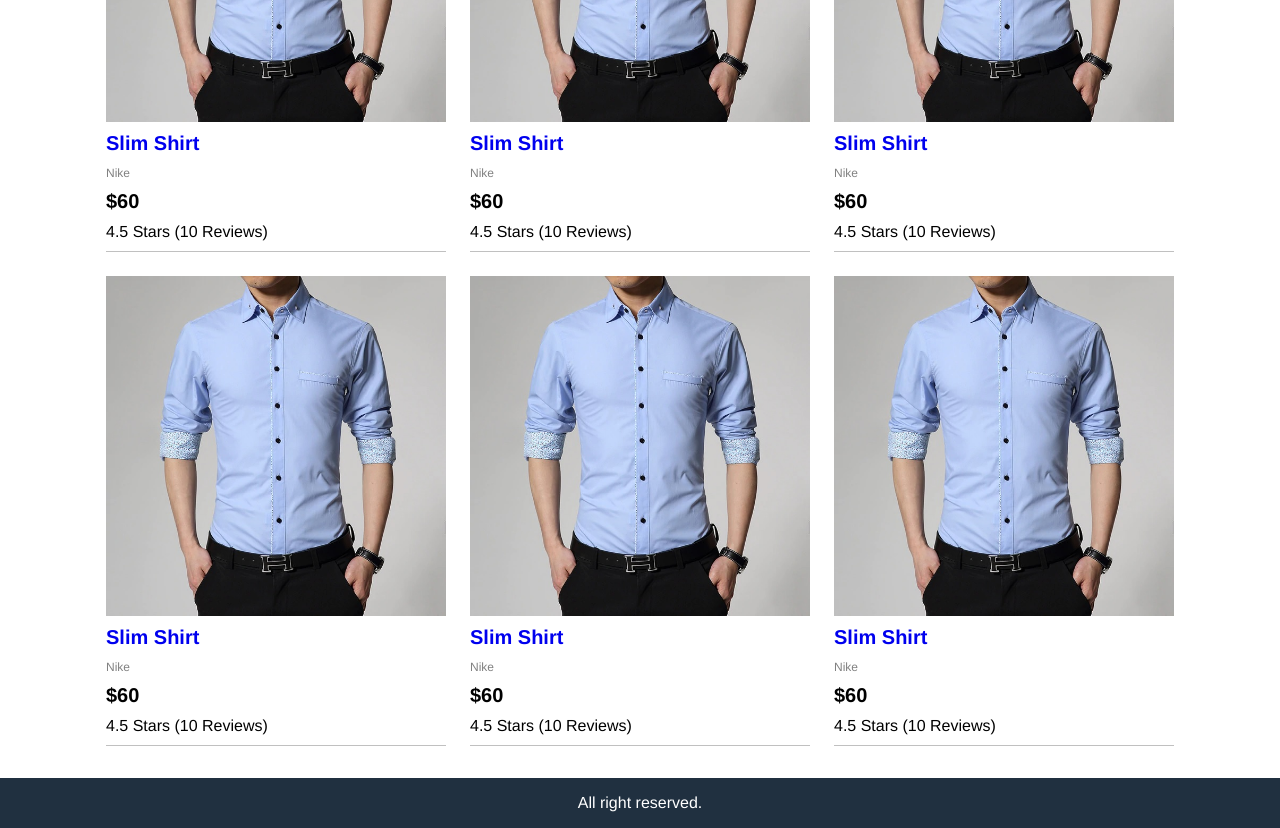
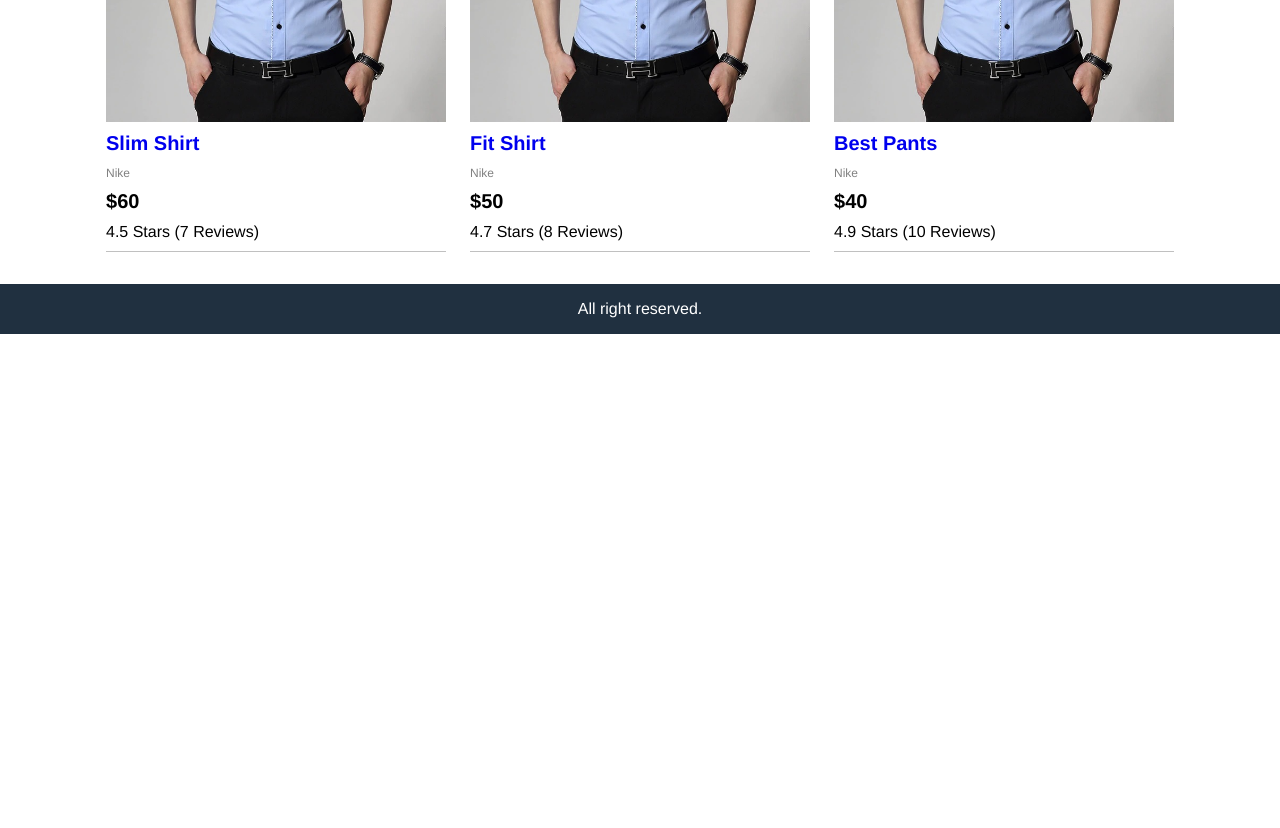
Before and after one commit to devmaciel/react_node-ecommerce, a React (Create React App) app in the folder frontend/: page / in a window 1280 px wide. Shown: the part 300-1128 px from the top of the page. After the commit the page ends 800 px from the top, so only its background shows below. Built offline with nearby package versions, Linux system fonts and the light colour scheme.

Commit message:
react render export default

```diff
--- a/frontend/src/App.js
+++ b/frontend/src/App.js
@@ -1,5 +1,9 @@
 import React from 'react';
 import logo from './logo.svg';
+
+// DATA
+import data from './data';
+
 import './App.css';
 
 function App() {
@@ -42,65 +46,19 @@
             <div className="content">
                 <ul className="products">
 
-                    <li>
-                        <div className="product">
-                            <img className="product-image" src="../images/d1.jpg" alt="product" />
-                            <div className="product-name"><a href="product.html">Slim Shirt</a></div>
-                            <div className="product-brand">Nike</div>
-                            <div className="product-price">$60</div>
-                            <div className="product-rating">4.5 Stars (10 Reviews)</div>
-                        </div>
-                    </li>
-
-                    <li>
-                        <div className="product">
-                            <img className="product-image" src="../images/d1.jpg" alt="product" />
-                            <div className="product-name"><a href="product.html">Slim Shirt</a></div>
-                            <div className="product-brand">Nike</div>
-                            <div className="product-price">$60</div>
-                            <div className="product-rating">4.5 Stars (10 Reviews)</div>
-                        </div>
-                    </li>
-
-                    <li>
-                        <div className="product">
-                            <img className="product-image" src="../images/d1.jpg" alt="product" />
-                            <div className="product-name"><a href="product.html">Slim Shirt</a></div>
-                            <div className="product-brand">Nike</div>
-                            <div className="product-price">$60</div>
-                            <div className="product-rating">4.5 Stars (10 Reviews)</div>
-                        </div>
-                    </li>
-
-                    <li>
-                        <div className="product">
-                            <img className="product-image" src="../images/d1.jpg" alt="product" />
-                            <div className="product-name"><a href="product.html">Slim Shirt</a></div>
-                            <div className="product-brand">Nike</div>
-                            <div className="product-price">$60</div>
-                            <div className="product-rating">4.5 Stars (10 Reviews)</div>
-                        </div>
-                    </li>
-
-                    <li>
-                        <div className="product">
-                            <img className="product-image" src="../images/d1.jpg" alt="product" />
-                            <div className="product-name"><a href="product.html">Slim Shirt</a></div>
-                            <div className="product-brand">Nike</div>
-                            <div className="product-price">$60</div>
-                            <div className="product-rating">4.5 Stars (10 Reviews)</div>
-                        </div>
-                    </li>
-
-                    <li>
-                        <div className="product">
-                            <img className="product-image" src="../images/d1.jpg" alt="product" />
-                            <div className="product-name"><a href="product.html">Slim Shirt</a></div>
-                            <div className="product-brand">Nike</div>
-                            <div className="product-price">$60</div>
-                            <div className="product-rating">4.5 Stars (10 Reviews)</div>
-                        </div>
-                    </li>
+                    {
+                      data.products.map(product =>
+                        <li>
+                          <div className="product">
+                              <img className="product-image" src={product.image} alt="product" />
+                              <div className="product-name"><a href="product.html">{product.name}</a></div>
+                              <div className="product-brand">{product.brand}</div>
+                              <div className="product-price">${product.price}</div>
+                              <div className="product-rating">{product.rating} Stars ({product.reviews} Reviews)</div>
+                          </div>
+                        </li>
+                      )
+                    }
 
                 </ul>
             </div>
--- /dev/null
+++ b/frontend/src/data.js
@@ -0,0 +1,33 @@
+const data = {
+    products: [
+        {
+            name: 'Slim Shirt',
+            category: 'Shirts',
+            image: '/images/d1.jpg',
+            price: '60',
+            brand: 'Nike',
+            rating: '4.5',
+            reviews: '7'
+        },
+        {
+            name: 'Fit Shirt',
+            category: 'Shirts',
+            image: '/images/d1.jpg',
+            price: '50',
+            brand: 'Nike',
+            rating: '4.7',
+            reviews: '8'
+        },
+        {
+            name: 'Best Pants',
+            category: 'Pants',
+            image: '/images/d1.jpg',
+            price: '40',
+            brand: 'Nike',
+            rating: '4.9',
+            reviews: '10'
+        },
+    ]
+}
+
+export default data;
```
